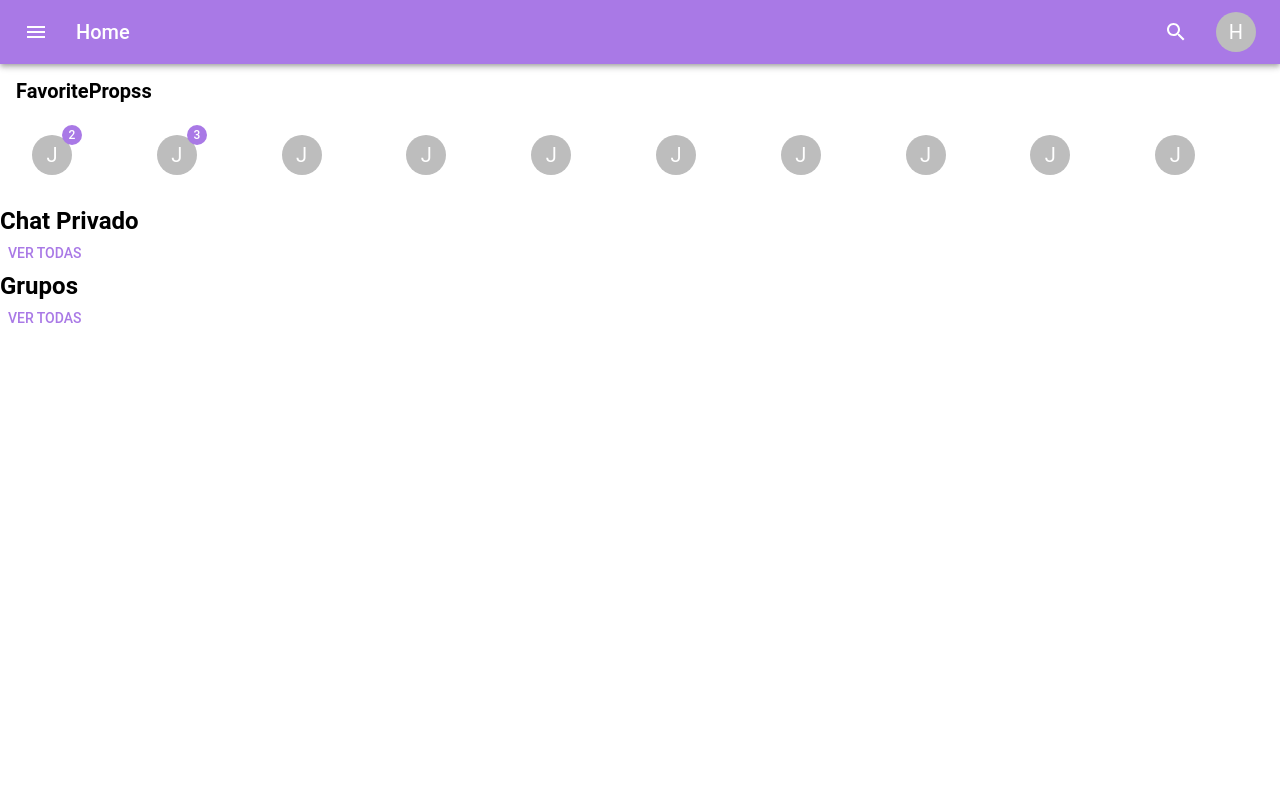
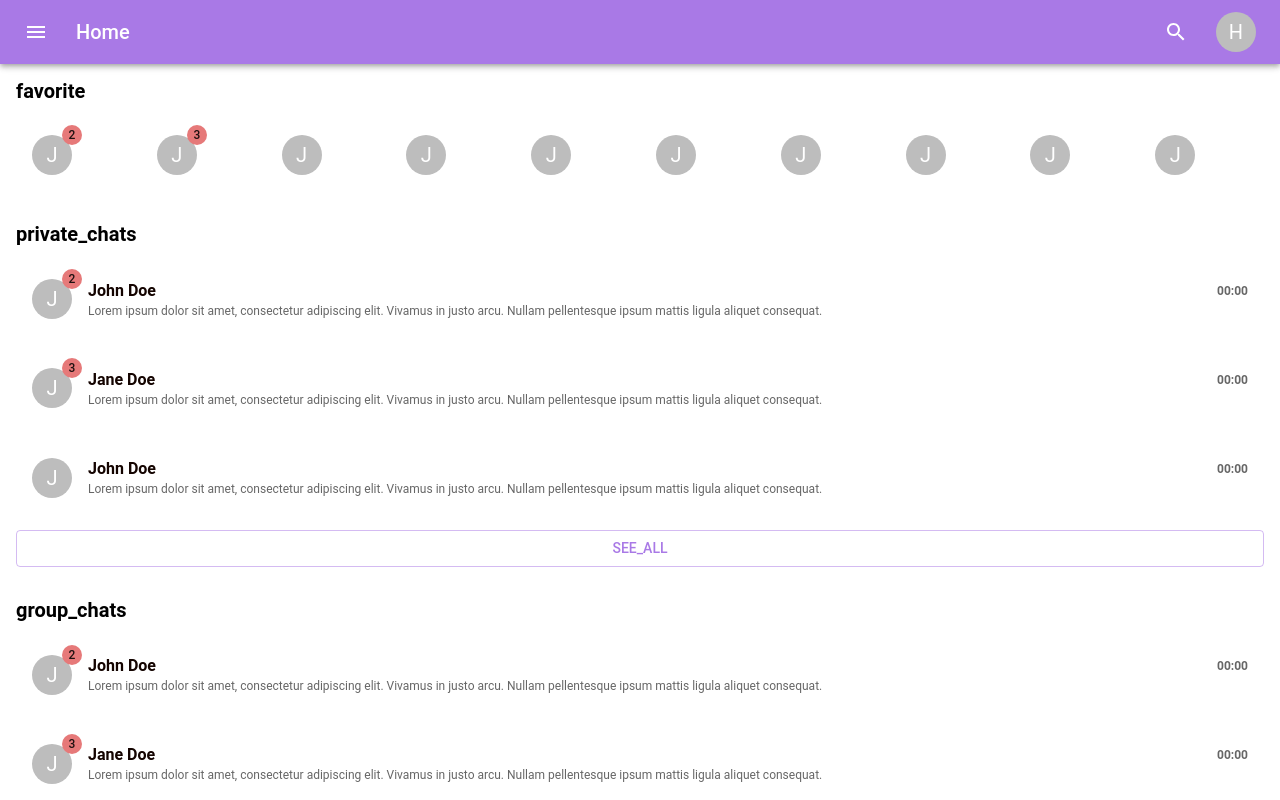
Before and after one commit to rafaeldellaquila/lotchats, a React (Vite) app: page / in a window 1280 px wide. Shown: the top 800 px of the page. Built offline with nearby package versions, Linux system fonts and the light colour scheme.

Commit message:
:lipstick: adjustments on Drawer and FavoriteList, create chat card preview

```diff
--- /dev/null
+++ b/src/components/Chat/ChatCard/index.tsx
@@ -0,0 +1,69 @@
+import { Avatar, Badge, Box, Card, Typography } from '@mui/material'
+
+import { PreviewChatProps } from '@/@types/common'
+
+const ChatCard: React.FC<PreviewChatProps> = ({
+  avatarUrl,
+  name,
+  messagePreview,
+  unreadCount,
+  time
+}) => {
+  return (
+    <Card
+      sx={{
+        display: 'flex',
+        alignItems: 'center',
+        mb: 2,
+        p: '1rem',
+        width: '100%',
+        boxSizing: 'border-box'
+      }}
+      elevation={0}
+    >
+      <Badge
+        badgeContent={unreadCount}
+        color='error'
+        sx={{
+          mr: 2
+        }}
+      >
+        <Avatar src={avatarUrl} alt={name}>
+          {avatarUrl ? '' : name.charAt(0).toUpperCase()}
+        </Avatar>
+      </Badge>
+      <Box sx={{ flex: 1, minWidth: 0 }}>
+        <Typography variant='body1' fontWeight='bold' color='common.black'>
+          {name}
+        </Typography>
+        <Typography
+          variant='body2'
+          color='text.secondary'
+          noWrap
+          sx={{
+            overflow: 'hidden',
+            textOverflow: 'ellipsis'
+          }}
+        >
+          {messagePreview}
+        </Typography>
+      </Box>
+      <Typography
+        variant='body2'
+        color='text.secondary'
+        fontWeight='bold'
+        textAlign='right'
+        sx={{
+          ml: 'auto',
+          whiteSpace: 'nowrap',
+          alignSelf: 'self-start',
+          mt: 0.5
+        }}
+      >
+        {time}
+      </Typography>
+    </Card>
+  )
+}
+
+export default ChatCard
--- /dev/null
+++ b/src/components/Chat/ChatCardList/index.tsx
@@ -0,0 +1,50 @@
+import { Box, Button, Typography } from '@mui/material'
+import { useState } from 'react'
+import { useTranslation } from 'react-i18next'
+
+import ChatCard from '../ChatCard'
+
+import { PreviewChatProps } from '@/@types/common'
+
+interface ChatCardListProps {
+  title: string
+  chats: PreviewChatProps[]
+}
+
+const ChatCardList: React.FC<ChatCardListProps> = ({ chats, title }) => {
+  const { t } = useTranslation()
+  const [visibleCount, setVisibleCount] = useState(3)
+  const initialState = 3 // Estado inicial do número de chats visíveis
+
+  const showMoreOrLessChats = () => {
+    if (visibleCount >= chats.length) {
+      setVisibleCount(initialState) // Se já estiverem todos visíveis, volta para o estado inicial
+    } else {
+      setVisibleCount(prevCount => prevCount + 3) // Caso contrário, mostra mais 3 chats
+    }
+  }
+
+  return (
+    <Box sx={{ p: 2, display: 'flex', flexDirection: 'column' }}>
+      <Typography variant='h1' fontWeight='600' sx={{ mb: 2 }}>
+        {title}
+      </Typography>
+      {chats.slice(0, visibleCount).map(chat => (
+        <ChatCard
+          id={chat.id}
+          key={chat.id}
+          avatarUrl={chat.avatarUrl}
+          name={chat.name}
+          messagePreview={chat.messagePreview}
+          unreadCount={chat.unreadCount}
+          time={chat.time}
+        />
+      ))}
+      <Button onClick={showMoreOrLessChats} variant='outlined'>
+        {visibleCount >= chats.length ? t('see_less') : t('see_all')}
+      </Button>
+    </Box>
+  )
+}
+
+export default ChatCardList
--- a/src/components/shared/Drawer/index.tsx
+++ b/src/components/shared/Drawer/index.tsx
@@ -1,11 +1,7 @@
 import { Close as CloseIcon } from '@mui/icons-material'
-import {
-  Drawer as MaterialDrawer,
-  IconButton,
-  DrawerProps
-} from '@mui/material'
+import { Drawer as MaterialDrawer, IconButton } from '@mui/material'
 
-interface CustomDrawerProps extends DrawerProps {
+interface CustomDrawerProps {
   isOpen: boolean
   toggle: () => void
   anchor?: 'left' | 'right'
@@ -26,6 +22,9 @@ const Drawer: React.FC<CustomDrawerProps> = ({
       PaperProps={{
         sx: { maxWidth: '12rem', width: '100%' }
       }}
+      ModalProps={{
+        keepMounted: true
+      }}
     >
       <IconButton
         aria-label='close community drawer'
--- a/src/components/shared/FavoriteList/index.tsx
+++ b/src/components/shared/FavoriteList/index.tsx
@@ -26,7 +26,7 @@ const FavoriteList: React.FC<FavoriteListProps> = ({
   return (
     <Box sx={{ p: 2, display: 'flex', flexDirection: 'column' }}>
       <Typography variant='h1' fontWeight='600' sx={{ mb: 2 }}>
-        {t('FavoritePropss')}
+        {t('favorite')}
       </Typography>
       <List
         sx={{
@@ -45,7 +45,7 @@ const FavoriteList: React.FC<FavoriteListProps> = ({
         {visibleFavoriteProps.map(FavoriteProps => (
           <ListItem key={FavoriteProps.id}>
             <ListItemAvatar>
-              <Badge badgeContent={FavoriteProps.unreadCount} color='primary'>
+              <Badge badgeContent={FavoriteProps.unreadCount} color='error'>
                 <Avatar src={FavoriteProps.avatarUrl}>
                   {FavoriteProps.name[0]}
                 </Avatar>
--- a/src/pages/Home/index.tsx
+++ b/src/pages/Home/index.tsx
@@ -1,10 +1,12 @@
-import { Box, Button } from '@mui/material'
+import { Box } from '@mui/material'
+import { useTranslation } from 'react-i18next'
 
-import { ChatProps } from '@/@types/common'
+import { ChatProps, PreviewChatProps } from '@/@types/common'
+import ChatCardList from '@/components/Chat/ChatCardList'
 import FavoriteList from '@/components/shared/FavoriteList'
 import Navbar from '@components/Navbar'
 
-const mockFavoritePropss: ChatProps[] = [
+const mockFavoriteProps: ChatProps[] = [
   {
     id: 1,
     name: 'John Doe',
@@ -67,19 +69,112 @@ const mockFavoritePropss: ChatProps[] = [
   }
 ]
 
+const chats: PreviewChatProps[] = [
+  {
+    id: 1,
+    name: 'John Doe',
+    avatarUrl: undefined,
+    unreadCount: 2,
+    messagePreview:
+      'Lorem ipsum dolor sit amet, consectetur adipiscing elit. Vivamus in justo arcu. Nullam pellentesque ipsum mattis ligula aliquet consequat.',
+    time: '00:00'
+  },
+  {
+    id: 2,
+    name: 'Jane Doe',
+    avatarUrl: undefined,
+    unreadCount: 3,
+    messagePreview:
+      'Lorem ipsum dolor sit amet, consectetur adipiscing elit. Vivamus in justo arcu. Nullam pellentesque ipsum mattis ligula aliquet consequat.',
+    time: '00:00'
+  },
+  {
+    id: 4,
+    name: 'John Doe',
+    avatarUrl: undefined,
+    unreadCount: 0,
+    messagePreview:
+      'Lorem ipsum dolor sit amet, consectetur adipiscing elit. Vivamus in justo arcu. Nullam pellentesque ipsum mattis ligula aliquet consequat.',
+    time: '00:00'
+  },
+  {
+    id: 5,
+    name: 'John Doe',
+    avatarUrl: undefined,
+    unreadCount: 0,
+    messagePreview:
+      'Lorem ipsum dolor sit amet, consectetur adipiscing elit. Vivamus in justo arcu. Nullam pellentesque ipsum mattis ligula aliquet consequat.',
+    time: '00:00'
+  },
+  {
+    id: 6,
+    name: 'John Doe',
+    avatarUrl: undefined,
+    unreadCount: 0,
+    messagePreview:
+      'Lorem ipsum dolor sit amet, consectetur adipiscing elit. Vivamus in justo arcu. Nullam pellentesque ipsum mattis ligula aliquet consequat.',
+    time: '00:00'
+  },
+  {
+    id: 7,
+    name: 'John Doe',
+    avatarUrl: undefined,
+    unreadCount: 0,
+    messagePreview:
+      'Lorem ipsum dolor sit amet, consectetur adipiscing elit. Vivamus in justo arcu. Nullam pellentesque ipsum mattis ligula aliquet consequat.',
+    time: '00:00'
+  },
+  {
+    id: 8,
+    name: 'John Doe',
+    avatarUrl: undefined,
+    unreadCount: 0,
+    messagePreview:
+      'Lorem ipsum dolor sit amet, consectetur adipiscing elit. Vivamus in justo arcu. Nullam pellentesque ipsum mattis ligula aliquet consequat.',
+    time: '00:00'
+  },
+  {
+    id: 9,
+    name: 'John Doe',
+    avatarUrl: undefined,
+    unreadCount: 0,
+    messagePreview:
+      'Lorem ipsum dolor sit amet, consectetur adipiscing elit. Vivamus in justo arcu. Nullam pellentesque ipsum mattis ligula aliquet consequat.',
+    time: '00:00'
+  },
+  {
+    id: 10,
+    name: 'John Doe',
+    avatarUrl: undefined,
+    unreadCount: 0,
+    messagePreview:
+      'Lorem ipsum dolor sit amet, consectetur adipiscing elit. Vivamus in justo arcu. Nullam pellentesque ipsum mattis ligula aliquet consequat.',
+    time: '00:00'
+  },
+  {
+    id: 11,
+    name: 'John Doe',
+    avatarUrl: undefined,
+    unreadCount: 0,
+    messagePreview:
+      'Lorem ipsum dolor sit amet, consectetur adipiscing elit. Vivamus in justo arcu. Nullam pellentesque ipsum mattis ligula aliquet consequat.',
+    time: '00:00'
+  }
+]
+
 const Home: React.FC = () => {
+  const { t } = useTranslation()
+
   return (
-    <Box sx={{ width: '100%' }}>
-      <Navbar />
-      <FavoriteList FavoriteProps={mockFavoritePropss} maxVisible={10} />
-      <section>
-        <h2>Chat Privado</h2>
-        <Button>Ver todas</Button>
-      </section>
-      <section>
-        <h2>Grupos</h2>
-        <Button>Ver todas</Button>
-      </section>
+    <Box>
+      <Box sx={{ flexGrow: 1, display: 'flex', flexDirection: 'column' }}>
+        <Navbar />
+        <Box sx={{ flexGrow: 1, overflow: 'auto' }}>
+          <FavoriteList FavoriteProps={mockFavoriteProps} maxVisible={10} />
+          <ChatCardList title={t('private_chats')} chats={chats} />
+          <ChatCardList title={t('group_chats')} chats={chats} />
+        </Box>
+      </Box>
     </Box>
   )
 }
--- a/src/theme/global.ts
+++ b/src/theme/global.ts
@@ -24,8 +24,4 @@ export const GlobalStyles = css`
       box-sizing: inherit;
     }
   }
-
-  body {
-    height: 100%;
-  }
 `
```
